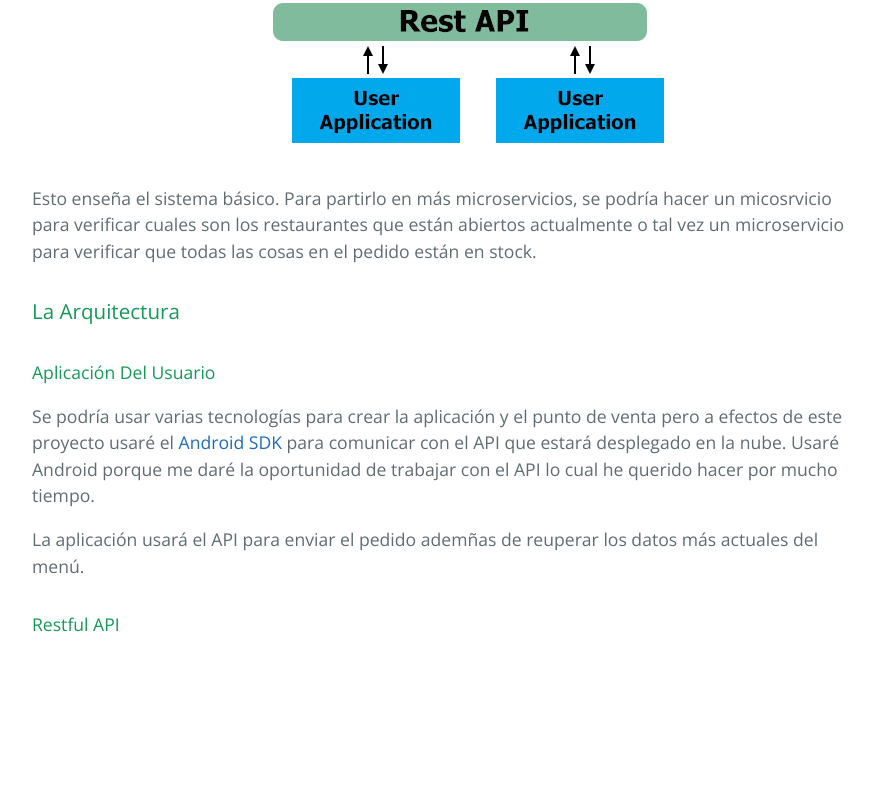
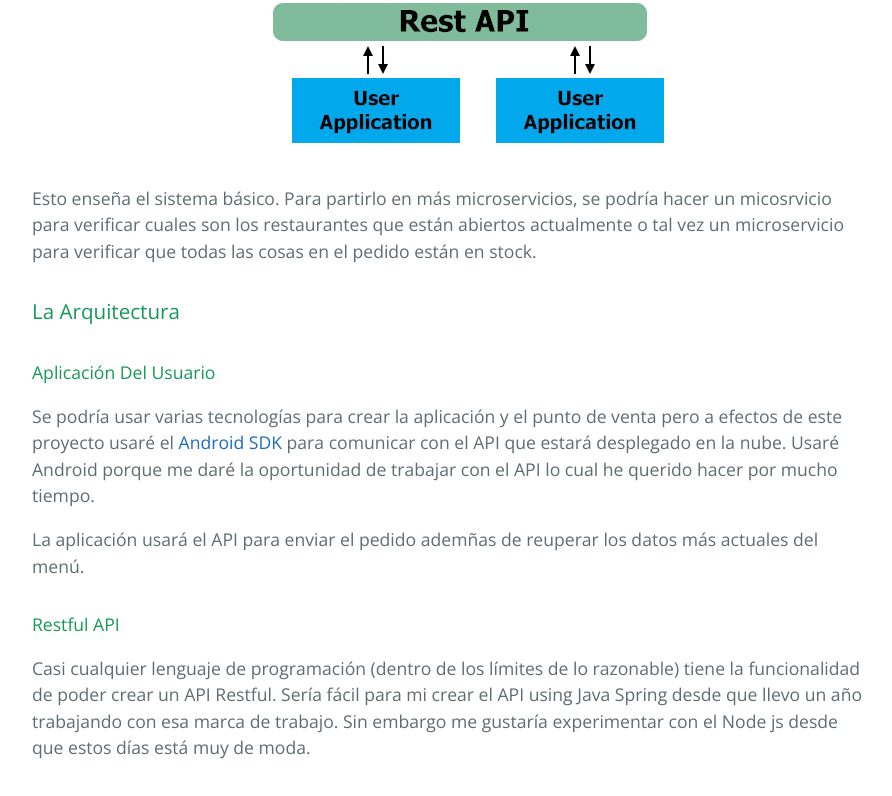
Before and after one commit to goldy1992/proyecto-cloud-computing-16-17, a plain HTML site: page index.html in a window 1280 px wide. Shown: the part 1201-1997 px from the top of the page, without its empty margins (192-1084 px from the left). Before the commit the page ends 1886 px from the top, so only its background shows below. Drawn offline with nearby package versions, Linux system fonts and the light colour scheme.

Commit message:
push to commit the restful API section

```diff
--- a/index.html
+++ b/index.html
@@ -40,5 +40,7 @@
 <p>La aplicación usará el API para enviar el pedido ademñas de reuperar los datos más actuales del menú.</p>
 
 <h4>Restful API</h4>
+<p>Casi cualquier lenguaje de programación (dentro de los límites de lo razonable) tiene la funcionalidad de poder crear un API Restful. Sería fácil para mi crear el API using Java Spring desde que llevo un año trabajando con esa marca de trabajo. Sin embargo me gustaría experimentar con el Node js desde que estos días está muy de moda.</p>
+
   </body>
 </html>
```
